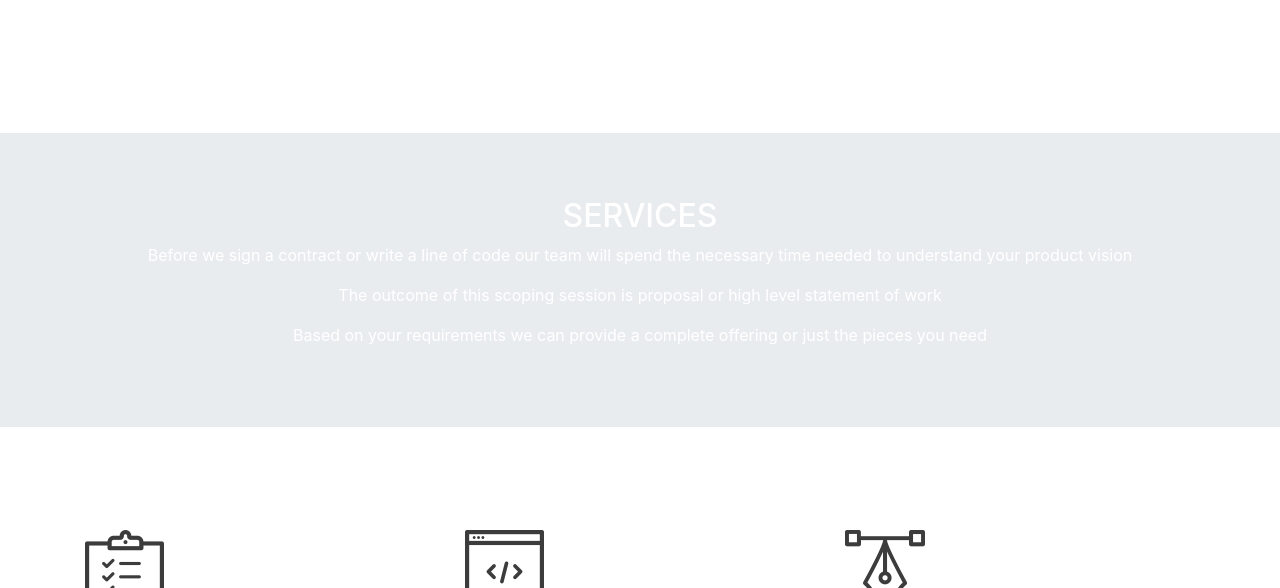
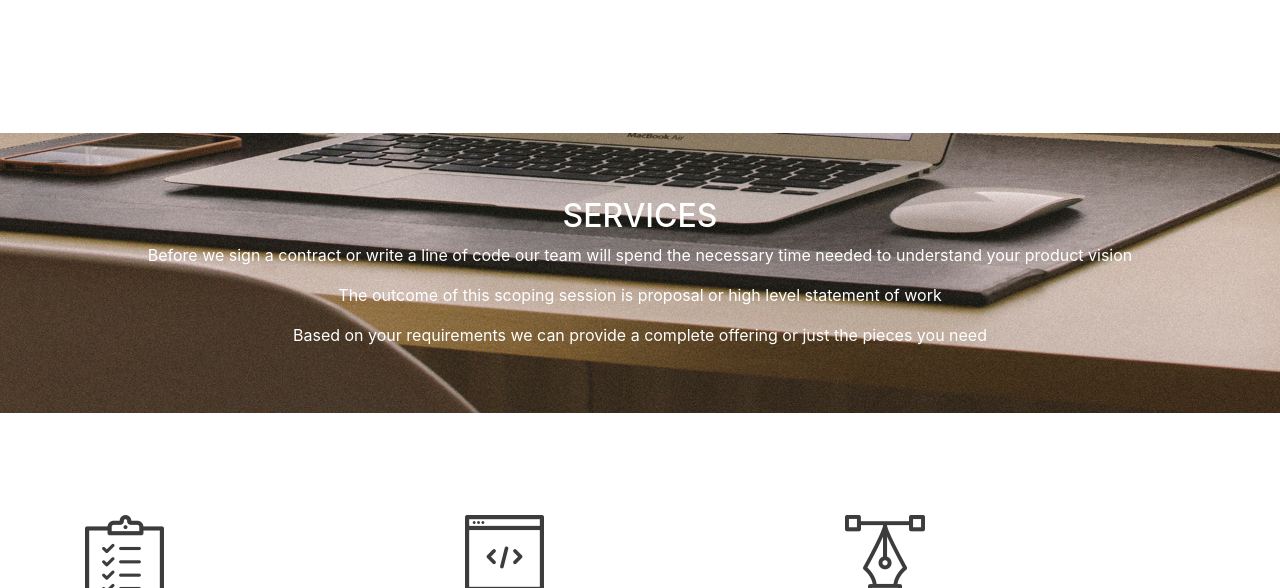
Before and after one commit to AceNel/delani-studio, a plain HTML site: page index.html in a window 1280 px wide. Shown: the part 555-1143 px from the top of the page. Drawn offline with nearby package versions, Linux system fonts and the light colour scheme.

Commit message:
add background image,height and width for code blocks

```diff
--- a/css/styles.css
+++ b/css/styles.css
@@ -18,3 +18,11 @@
 .aboutUs {
   text-align: center;
 }
+#img2 {
+  background-image: url("../assets/backgrounds/s_image.jpg");
+  background-repeat: no-repeat;
+  background-size: cover;
+  color: white;
+  width: 100%;
+  height: 280px;
+}
```
